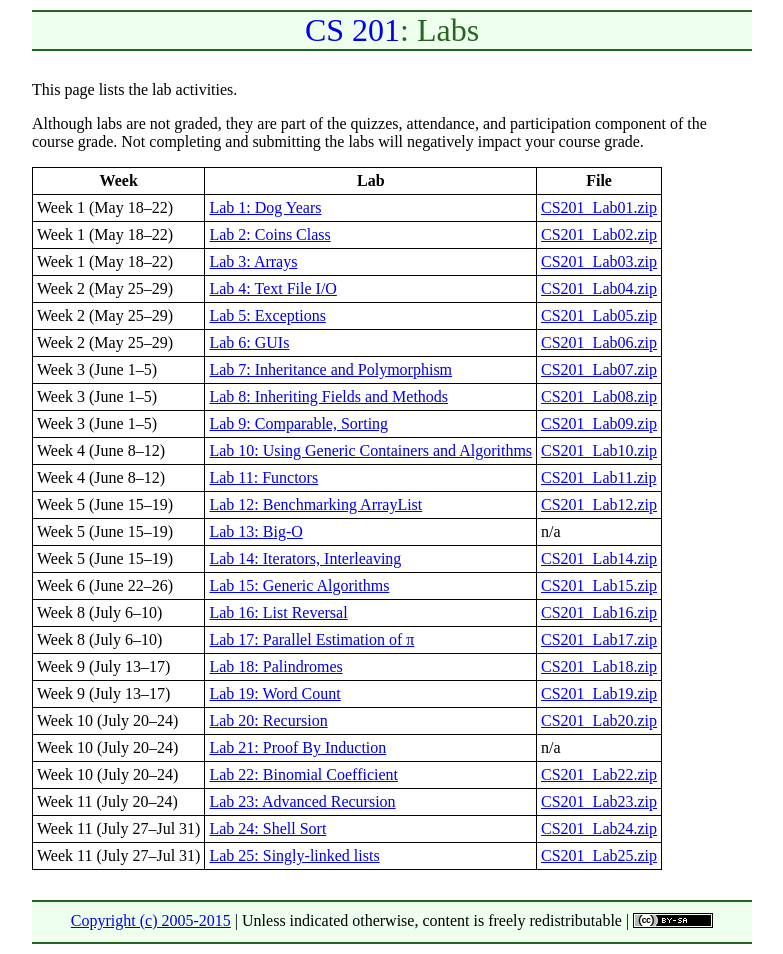
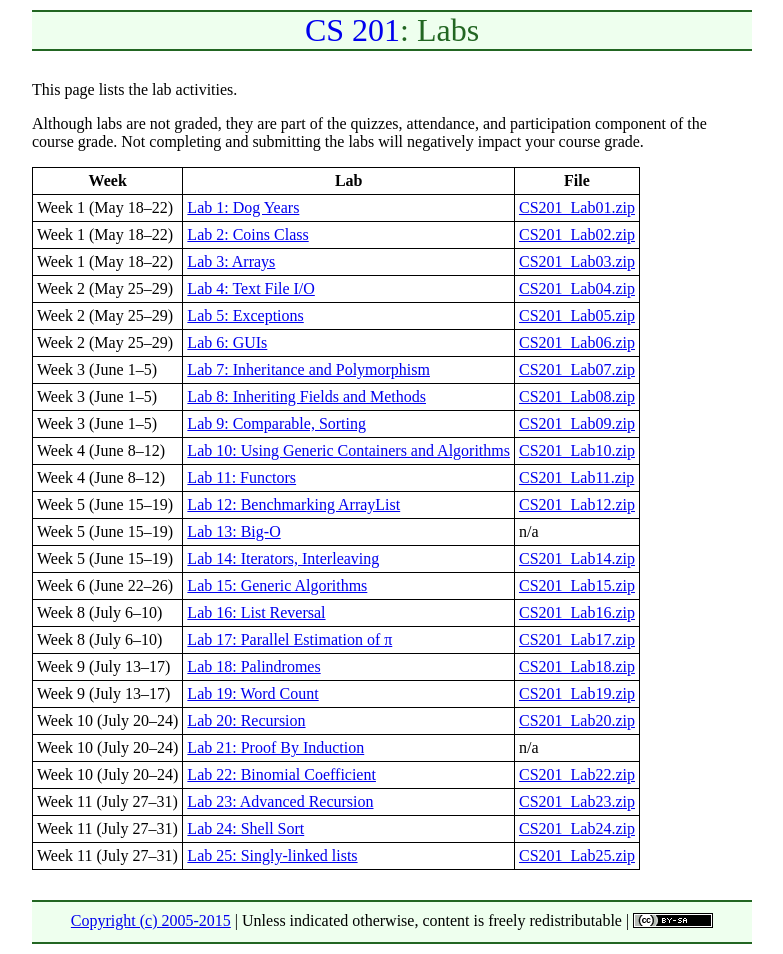
Before and after one commit to ycpcs/cs201-summer2015, a Jekyll site: the page built from labs/index.md, in a window 1280 px wide. Shown: the whole page, without its empty margins (248-1031 px from the left). Built offline with Jekyll 4.4.1, drawn with Linux system fonts in a browser that asks for light colours; nearby versions of some CDN libraries; Markdown is read by kramdown in place of the engine named in the settings.

Commit message:
minor fix to lab dates

```diff
--- a/labs/index.md
+++ b/labs/index.md
@@ -33,6 +33,6 @@ Week 9 (July 13&ndash;17) | [Lab 19: Word Count](lab19.html) | [CS201\_Lab19.zip
 Week 10 (July 20&ndash;24) | [Lab 20: Recursion](lab20.html) | [CS201\_Lab20.zip](CS201_Lab20.zip)
 Week 10 (July 20&ndash;24) | [Lab 21: Proof By Induction](lab21.html) | n/a
 Week 10 (July 20&ndash;24) | [Lab 22: Binomial Coefficient](lab22.html) | [CS201\_Lab22.zip](CS201_Lab22.zip)
-Week 11 (July 20&ndash;24) | [Lab 23: Advanced Recursion](lab23.html) | [CS201\_Lab23.zip](CS201_Lab23.zip)
-Week 11 (July 27&ndash;Jul 31) | [Lab 24: Shell Sort](lab24.html) | [CS201\_Lab24.zip](CS201_Lab24.zip)
-Week 11 (July 27&ndash;Jul 31) | [Lab 25: Singly-linked lists](lab25.html) | [CS201\_Lab25.zip](CS201_Lab25.zip)
+Week 11 (July 27&ndash;31) | [Lab 23: Advanced Recursion](lab23.html) | [CS201\_Lab23.zip](CS201_Lab23.zip)
+Week 11 (July 27&ndash;31) | [Lab 24: Shell Sort](lab24.html) | [CS201\_Lab24.zip](CS201_Lab24.zip)
+Week 11 (July 27&ndash;31) | [Lab 25: Singly-linked lists](lab25.html) | [CS201\_Lab25.zip](CS201_Lab25.zip)
```
